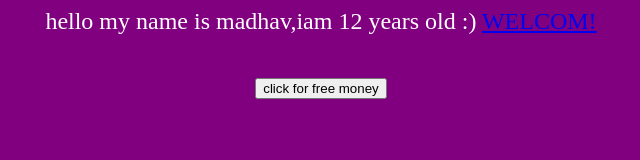
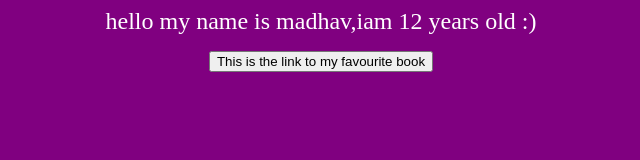
Before and after one commit to gamertonight31/madhavtuli.github.io, a plain HTML site: page index.html in a window 1280 px wide. Shown: the whole page, without its empty margins (319-959 px from the left). Drawn offline with Linux system fonts and the light colour scheme.

Commit message:
Update index.html

```diff
--- a/index.html
+++ b/index.html
@@ -13,12 +13,12 @@ hello my name is madhav,iam 12 years old :)
 
 </body>
 
-<a href="https://youtube.com">
-WELCOM!
+<a href=">
+
 </a><br>
 <br>
 <p align="center"
-<a href="https://youtube.com">
-<button>click for free money</button><br>
+<a href="https://wimpykid.com/">
+<button>This is the link to my favourite book</button><br>
 </a>
 </html>
```
